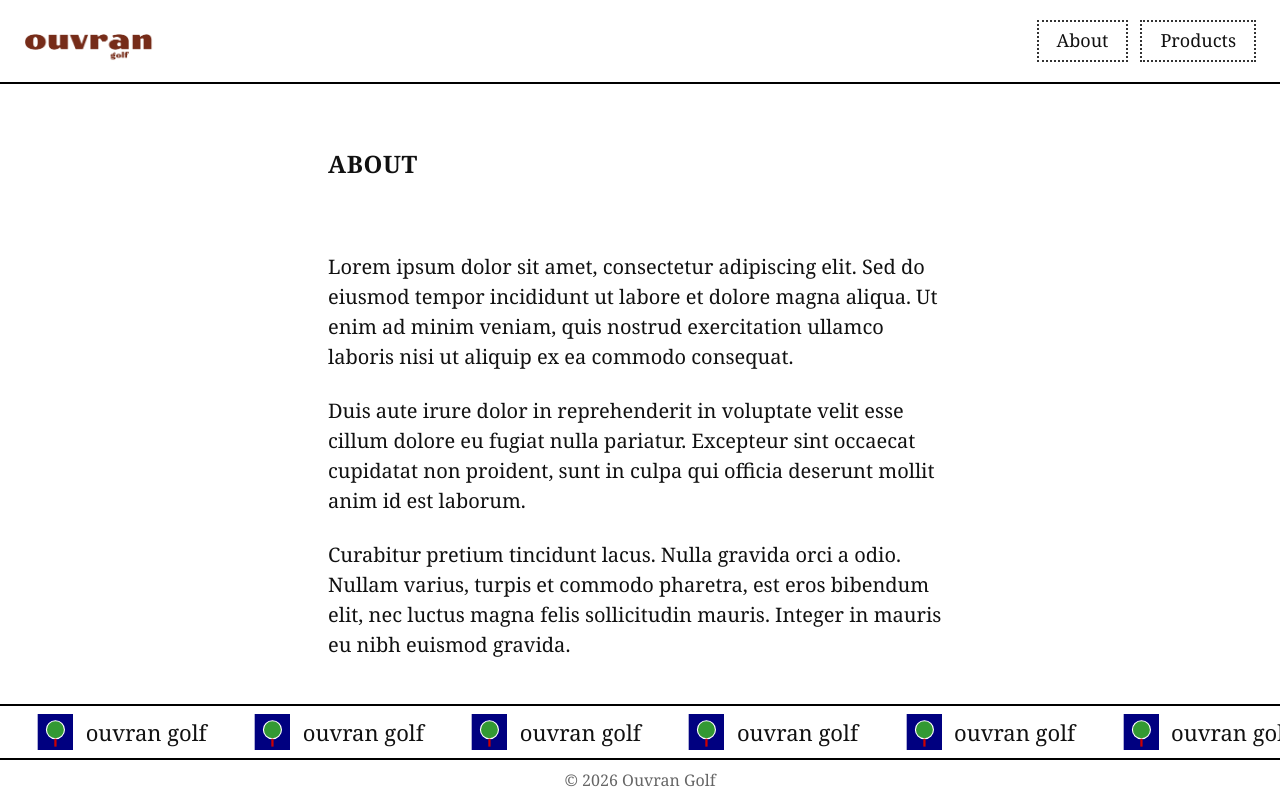
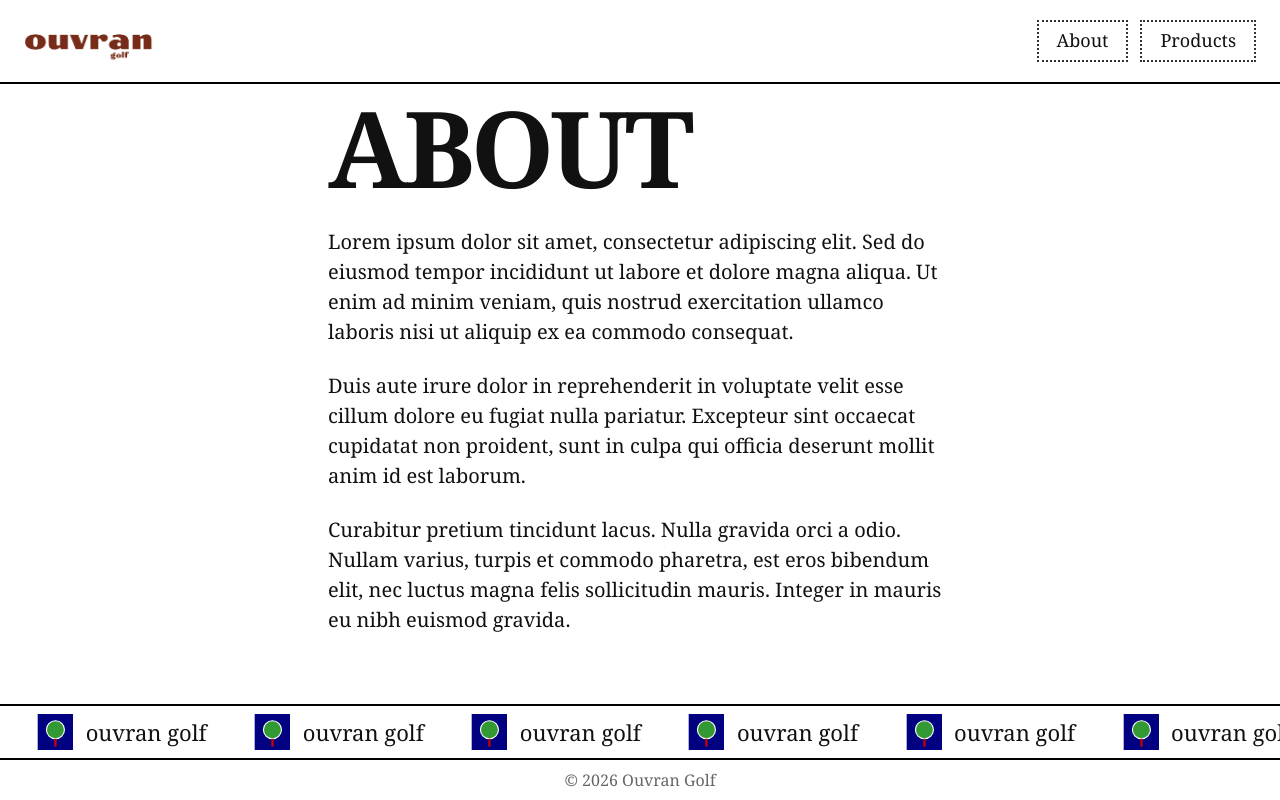
Before and after one commit to somalouin/ouvran-website, a Next.js app: page /about in a window 1280 px wide. Built offline with nearby package versions, Linux system fonts and the light colour scheme.

Commit message:
make really big content title

```diff
--- a/src/app/about/page.tsx
+++ b/src/app/about/page.tsx
@@ -1,13 +1,11 @@
 export default function AboutPage() {
   return (
     <div className="mx-auto max-w-2xl">
-      <section className="px-6 py-16">
-        <h1 className="text-2xl font-bold uppercase tracking-wide m-0">
-          About
-        </h1>
+      <section className="content-title-wrap px-6 pt-6 pb-2">
+        <h1 className="content-title">About</h1>
       </section>
 
-      <section className="flex flex-col gap-6 px-6 py-2">
+      <section className="flex flex-col gap-6 px-6 py-8">
         <p className="m-0">
           Lorem ipsum dolor sit amet, consectetur adipiscing elit. Sed do
           eiusmod tempor incididunt ut labore et dolore magna aliqua. Ut enim ad
--- a/src/app/globals.css
+++ b/src/app/globals.css
@@ -99,3 +99,17 @@ a:visited {
     animation: none;
   }
 }
+
+.content-title-wrap {
+  container-type: inline-size;
+}
+
+.content-title {
+  margin: 0;
+  width: 100%;
+  font-size: 17cqi;
+  font-weight: 700;
+  line-height: 0.75;
+  letter-spacing: -0.04em;
+  text-transform: uppercase;
+}
--- a/src/app/products/page.tsx
+++ b/src/app/products/page.tsx
@@ -3,13 +3,11 @@ import Image from "next/image";
 export default function ProductsPage() {
   return (
     <div className="mx-auto max-w-2xl">
-      <section className="px-6 py-16">
-        <h1 className="text-2xl font-bold uppercase tracking-wide m-0">
-          Products
-        </h1>
+      <section className="content-title-wrap px-6 pt-6 pb-2">
+        <h1 className="content-title">Products</h1>
       </section>
 
-      <section className="px-6 py-2">
+      <section className="px-6 py-8">
         <article className="flex flex-col gap-8 sm:flex-row sm:items-start">
           <Image
             src="/driver-01.png"
```
